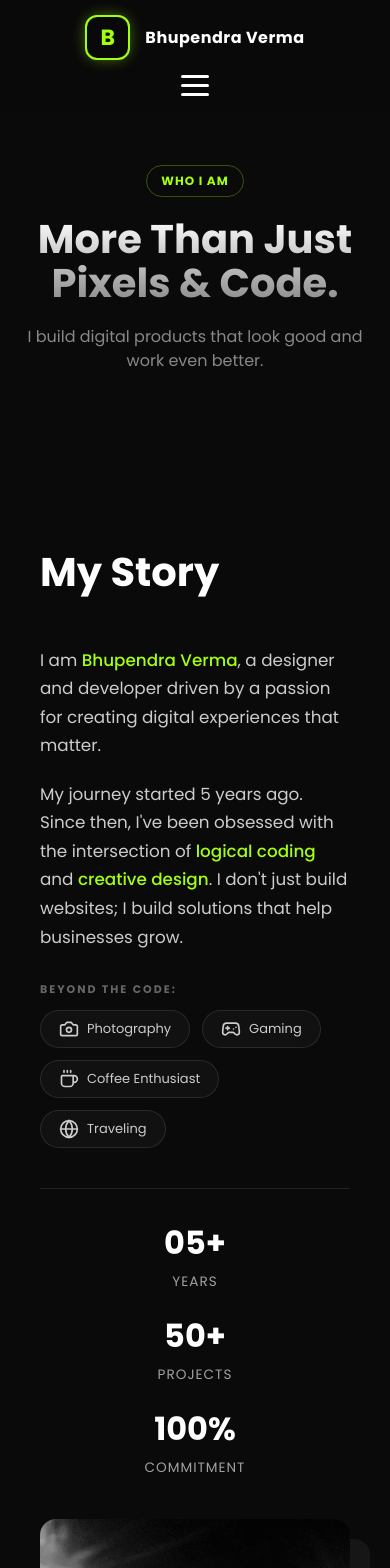
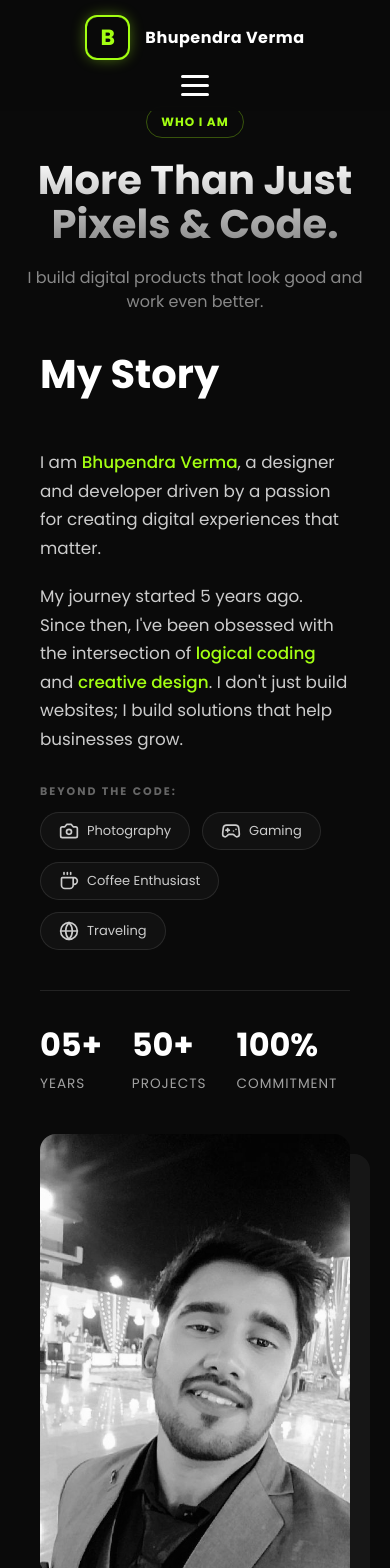
Before and after one commit to jagatverma142/Bhupendra_verma, a React (Vite) app: page /about in a window 390 px wide. Shown: the top 1568 px of the page. Built offline with nearby package versions, Linux system fonts and the light colour scheme.

Commit message:
Added resume pdf

```diff
--- a/src/CSS/About.css
+++ b/src/CSS/About.css
@@ -1,7 +1,7 @@
 @import url('https://fonts.googleapis.com/css2?family=Poppins:wght@300;400;500;600;700&display=swap');
 
 :root {
-  /* Global Variables */
+  /* Global Variables (Agar Home.css load nahi ho raha to yahan define hain) */
   --primary-green: #a3ff12;  /* Acid Green */
   --bg-dark: #0a0a0a;
   --bg-card: #121212;
@@ -20,14 +20,13 @@ body {
 /* --- 1. HERO SECTION (With Glow) --- */
 .about-hero-section {
   position: relative;
-  min-height: 40vh; /* Fixed: 10vh bahut chhota tha */
+  height: 10vh;
   display: flex;
   flex-direction: column;
   align-items: center;
   justify-content: center;
   text-align: center;
-  margin-top: 100px; /* Adjusted for flow */
-  padding: 0 20px;
+  margin-top: 160px; /* Navbar space */
 }
 
 .about-bg-glow {
@@ -48,25 +47,20 @@ body {
 }
 
 .small-title {
-  /* Responsive Font Size */
-  font-size: clamp(2.5rem, 5vw, 4rem);
+  font-size: 4rem;
   line-height: 1.1;
   margin-bottom: 10px;
-  font-weight: 700;
 }
 
 /* --- 2. BIO & STORY SECTION --- */
-.about-container {
+.about-container.reversed {
   display: flex;
-  align-items: center;
+  flex-direction: row-reverse; /* Image Left, Text Right */
+  align-items: flex-start;
   gap: 60px;
   padding: 80px 20px;
   max-width: 1200px;
   margin: 0 auto;
-}
-
-.about-container.reversed {
-  flex-direction: row-reverse; /* Desktop: Image Left, Text Right */
 }
 
 .about-content {
@@ -86,11 +80,7 @@ body {
 }
 
 /* Profile Image Hover Effect */
-.about-image {
-  flex: 1;
-  display: flex;
-  justify-content: center;
-}
+.about-image { flex: 1; display: flex; justify-content: center; }
 
 .glow-img {
   width: 100%;
@@ -130,30 +120,19 @@ body {
 }
 
 /* Stats Box */
-.stats-grid {
-  display: flex;
-  gap: 40px;
-  margin-top: 40px;
-  border-top: 1px solid rgba(255,255,255,0.1);
-  padding-top: 30px;
-}
+.stats-grid { display: flex; gap: 40px; margin-top: 40px; border-top: 1px solid rgba(255,255,255,0.1); padding-top: 30px; }
 .stat-box h3 { font-size: 2rem; color: var(--text-white); margin: 0; }
 .stat-box p { font-size: 0.85rem; color: var(--text-gray); text-transform: uppercase; letter-spacing: 1px; margin-top: 5px; }
 
 
 /* --- 3. PROCESS SECTION --- */
-.process-section {
-  background: #050505;
-  padding: 80px 20px; /* Standard Padding */
-}
+.process-section { background: #050505; } /* Slightly darker bg */
 .center-header { text-align: center; margin-bottom: 60px; }
 
 .process-grid {
   display: grid;
-  grid-template-columns: repeat(auto-fit, minmax(280px, 1fr)); /* Adjusted min-width */
+  grid-template-columns: repeat(auto-fit, minmax(240px, 1fr));
   gap: 30px;
-  max-width: 1200px;
-  margin: 0 auto;
 }
 
 .process-card {
@@ -188,12 +167,6 @@ body {
 
 
 /* --- 4. SKILLS SECTION --- */
-.skills-section {
-    padding: 80px 20px;
-    max-width: 1200px;
-    margin: 0 auto;
-}
-
 .skills-grid {
   display: grid;
   grid-template-columns: repeat(auto-fit, minmax(280px, 1fr));
@@ -227,12 +200,6 @@ body {
 
 
 /* --- 5. TIMELINE & EXPERIENCE --- */
-.timeline-section {
-    padding: 80px 20px;
-    max-width: 1200px;
-    margin: 0 auto;
-}
-
 .section-header-row {
   display: flex; justify-content: space-between; align-items: flex-end; margin-bottom: 50px;
 }
@@ -262,7 +229,7 @@ body {
 
 .timeline-dot {
   position: absolute;
-  left: -49px; /* Exact alignment */
+  left: -49px;
   top: 5px;
   width: 16px; height: 16px;
   background: var(--bg-dark);
@@ -295,8 +262,7 @@ body {
 
 /* --- 6. CTA BANNER --- */
 .cta-banner {
-  margin: 100px auto;
-  max-width: 1200px;
+  margin: 100px 20px;
   padding: 80px 40px;
   background: linear-gradient(135deg, rgba(163, 255, 18, 0.05) 0%, rgba(0,0,0,0) 100%);
   border: 1px solid rgba(163, 255, 18, 0.15);
@@ -304,7 +270,6 @@ body {
   text-align: center;
   position: relative;
   overflow: hidden;
-  width: 90%; /* Responsive width */
 }
 
 .cta-banner::before {
@@ -324,68 +289,22 @@ body {
   font-weight: 700;
   border-radius: 50px;
   cursor: pointer;
-  transition: 0.3s;
-}
-.cta-button:hover {
-    transform: translateY(-3px);
-    box-shadow: 0 10px 20px rgba(163, 255, 18, 0.2);
 }
 
 
-/* --- 7. MOBILE RESPONSIVE RULES (CRITICAL FIXES) --- */
+/* --- MOBILE RESPONSIVE --- */
 @media (max-width: 900px) {
-
-  /* Layout: Column Stack */
-  .about-container,
-  .about-container.reversed {
-    flex-direction: column; /* Image top, Text bottom */
-    gap: 40px;
-    padding: 60px 20px;
-  }
-
-  .about-image { width: 100%; margin-bottom: 20px; }
+  .about-container.reversed { flex-direction: column; gap: 40px; padding: 40px 20px; }
+  .about-image { width: 100%; }
   .about-image img { width: 100%; max-width: 100%; }
 
-  /* Headers */
-  .section-header-row {
-    flex-direction: column;
-    align-items: flex-start;
-    gap: 20px;
-  }
+  .small-title { font-size: 2.5rem; }
 
-  .resume-btn {
-    width: 100%;
-    justify-content: center;
-  }
+  .section-header-row { flex-direction: column; align-items: flex-start; gap: 20px; }
+  .resume-btn { width: 100%; justify-content: center; }
 
-  /* Grids: Single Column for Mobile */
-  .process-grid, .skills-grid {
-      grid-template-columns: 1fr;
-  }
+  .timeline { margin-left: 10px; padding-left: 30px; }
+  .timeline-dot { left: -39px; }
 
-  /* Timeline Fixes for Mobile */
-  .timeline {
-    margin-left: 0;
-    padding-left: 30px; /* Space for dots */
-  }
-  .timeline-dot {
-    left: -39px; /* Adjust dot position for smaller padding */
-  }
-  .timeline-item:hover .timeline-content {
-      transform: none; /* Mobile par slide effect off */
-  }
-
-  /* Stats */
-  .stats-grid {
-    flex-direction: column;
-    gap: 20px;
-    text-align: center;
-  }
-
-  /* CTA Banner */
-  .cta-banner {
-      width: 95%;
-      padding: 50px 20px;
-  }
-  .cta-content h2 { font-size: 1.8rem; }
+  .stats-grid { flex-wrap: wrap; gap: 30px; }
 }
--- a/src/Pages/Projects.jsx
+++ b/src/Pages/Projects.jsx
@@ -11,7 +11,7 @@ const projectsData = [
     title: "College Management System",
     category: "Django",
     status: "Live",
-    img: "https://images.unsplash.com/photo-1523050854058-8df90110c9f1?q=80&w=800&auto=format&fit=crop",
+    img: "https://d2u1z1lopyfwlx.cloudfront.net/thumbnails/70adb7fe-aecc-5003-8393-e25f3f8ef6fd/2cb3812c-99df-5a39-a07f-1bcae2817edb.jpg",
     desc: "Comprehensive platform to manage student/faculty records and department schedules.",
     tech: ["Django", "MySQL", "Python", "HTML/CSS"],
     links: { live: "#", repo: "#" }
```
Also changed, not shown: src/assets/about1.jpeg (added).
